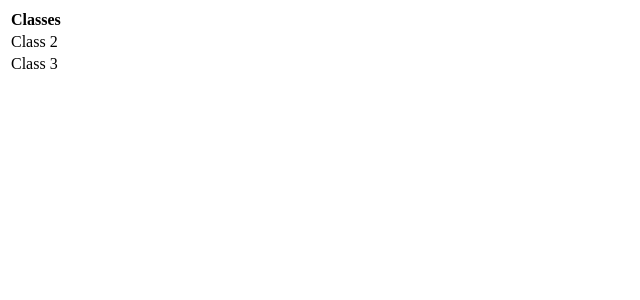
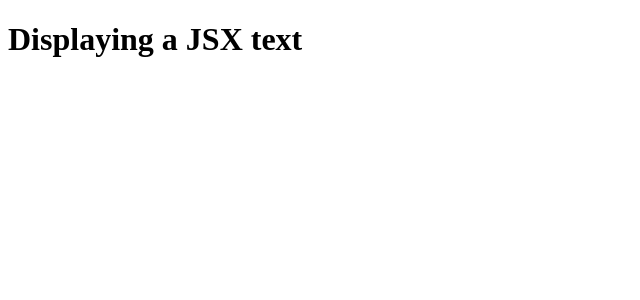
Before and after one commit to devjaiye/100daysofCode, a React (Create React App) app in the folder react-folder/: page / in a window 1280 px wide. Shown: the top 300 px of the page, without its empty margins (0-640 px from the left). Built offline with nearby package versions, Linux system fonts and the light colour scheme.

Commit message:
JSX example code explained - day 11

```diff
--- a/react-folder/src/index.js
+++ b/react-folder/src/index.js
@@ -1,26 +1,13 @@
 import React from 'react';
 import ReactDOM from 'react-dom/client';
 
-// const myfirstElement = <h1>Hello there</h1>
-// const root = ReactDOM.createRoot(document.getElementById('root'))
-// root.render(myfirstElement)
+//...JSX example code
 
-//. ReactDOM.render(<p>My React Render HTML doc</p>, document.getElementById('root'))
+//..react variale accepting h1 element
+const myText = <h1>Displaying a JSX text</h1>
 
+//..created a root varialve to call the root id from index.html in the public folder
+const root = ReactDOM.createRoot(document.getElementById('root'))
 
-const tableData = (
-    <table>
-        <tr>
-            <th>Classes</th>
-        </tr>
-        <tr>
-            <td>Class 2</td>
-        </tr>
-        <tr>
-            <td>Class 3</td>
-        </tr>
-    </table>
-)
-
-const root2 = ReactDOM.createRoot(document.getElementById('root'))
-root2.render(tableData)
+//..rendering the text
+root.render(myText)
```
